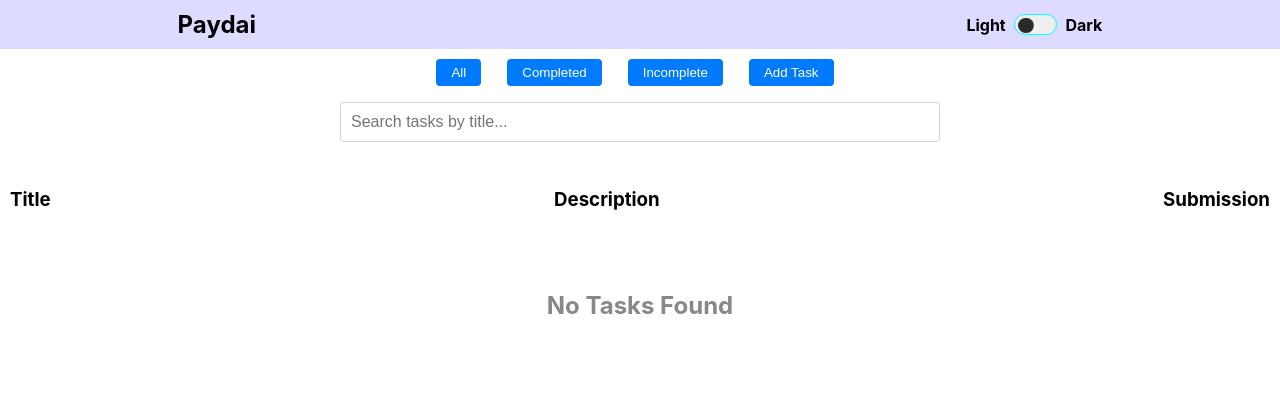
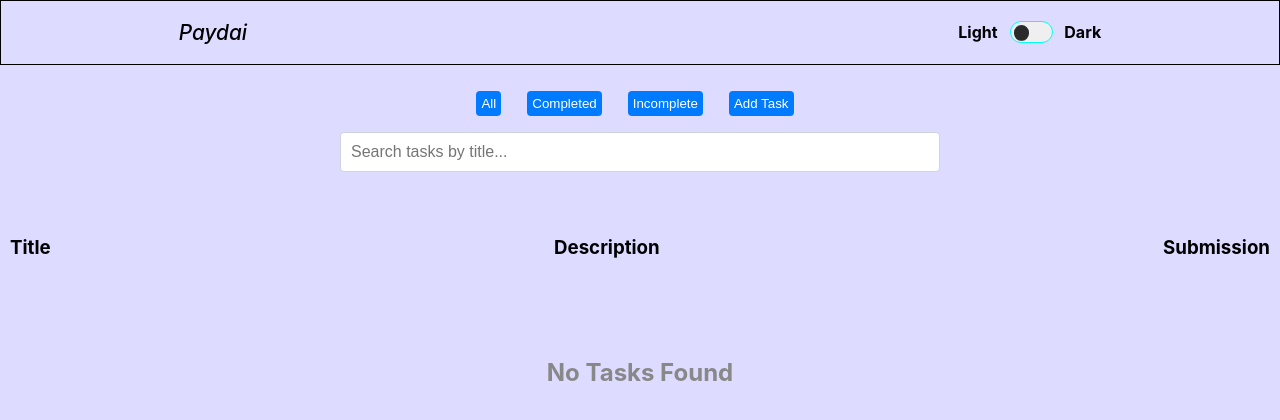
Before and after one commit to Asharma070320/Paydai-Project, a React (Create React App) app: page / in a window 1280 px wide. Shown: the top 420 px of the page. Built offline with nearby package versions, Linux system fonts and the light colour scheme.

Commit message:
Paydai Project

```diff
--- a/src/App.js
+++ b/src/App.js
@@ -1,16 +1,19 @@
-import React, { useState } from 'react'
-import './App.css'
-import Navbar from './container/Navbar'
-import TaskManager from './container/TaskManager'
+import React, { useState } from "react";
+
+import TaskManager from "./container/TaskManager";
+import Navbar from "./container/Navbar";
 
 const App = () => {
-  const[data,setData] = useState();
+  const [theme, setTheme] = useState(false);
+
+  const toggleTheme = () => setTheme(prevTheme => !prevTheme);
+
   return (
-    <div className='container'>
-      <Navbar  />
-      <TaskManager  />
+    <div style={{ backgroundColor: theme ? "black" : "#dddbff", color: theme ? "white" : "black", minHeight: "100vh" }}>
+      <Navbar theme={theme} toggleTheme={toggleTheme} />
+      <TaskManager theme={theme} />
     </div>
-  )
-}
+  );
+};
 
-export default App
+export default App;
--- a/src/container/Navbar.css
+++ b/src/container/Navbar.css
@@ -3,8 +3,13 @@
     justify-content: space-around;
     align-items: center;
     /* gap: 27rem; */
-    padding: 10px 0px;
-    /* border: 2px solid ; */
+    /* padding: 10px 0px; */
+    margin-bottom: 1rem;
+    border: 1.5px solid ;
+}
+.nav_container i{
+    font-size: 1.3rem;
+    font-weight: 500;
 }
 
 /* From Uiverse.io by cuzpq */
--- a/src/container/Navbar.js
+++ b/src/container/Navbar.js
@@ -1,21 +1,14 @@
-import React, { useState } from "react";
+import React from "react";
 import "./Navbar.css";
 
-const Navbar = (props) => {
-    const[theme,setTheme] = useState(false);
-    const check = (e) => {
-        setTheme(e.target.checked);
-    }
-
-
-
+const Navbar = ({ theme, toggleTheme }) => {
   return (
-    <div className="nav_container" style={{backgroundColor: theme ? "black":"#dddbff",color: theme ? "white":"black"}}>
-      <h2>Paydai</h2>
+    <div className="nav_container" style={{ backgroundColor: theme ? "black" : "#dddbff", color: theme ? "white" : "black" }}>
+      <i>Paydai</i>
       <div></div>
       <div className="toggleBtn">
         <h4>Light</h4>
-        <input type="checkbox" onChange={check} className="theme-checkbox"></input>
+        <input type="checkbox" checked={theme} onChange={toggleTheme} className="theme-checkbox" />
         <h4>Dark</h4>
       </div>
     </div>
--- a/src/container/TaskManager.css
+++ b/src/container/TaskManager.css
@@ -4,6 +4,7 @@
   flex-direction: column;
   align-items: center;
   padding: 10px 0;
+  /* border: 2px solid red; */
 }
 
 /* Button Container */
@@ -11,7 +12,8 @@
   display: flex;
   align-items: center;
   gap: 1rem;
-  margin-bottom: 1rem; /* Space between buttons and search bar */
+  margin-bottom: 1rem;
+   /* border: 2px solid; */
 }
 
 /* Search Bar Container */
@@ -69,7 +71,7 @@
 .deleteBtn {
     text-align: center;
   margin-right: 10px;
-  padding: 6px 15px;
+  padding: 5px 5px;
   border: none;
   border-radius: 4px;
   background-color: #007bff; /* Default background color */
--- a/src/container/TaskManager.js
+++ b/src/container/TaskManager.js
@@ -4,33 +4,22 @@ import { CSSTransition } from "react-transition-group";
 import "./TaskManager.css";
 import { toast, ToastContainer } from 'react-toastify';
 import "react-toastify/dist/ReactToastify.css";
-import {motion} from 'framer-motion'
+import { motion } from 'framer-motion';
 
-// Set the app element for accessibility
 Modal.setAppElement("#root");
 
-const TaskManager = () => {
-  // State for tasks
+const TaskManager = ({ theme }) => {
   const [arr, setArr] = useState([]);
-
-  // State for form fields
   const [title, setTitle] = useState("");
   const [description, setDescription] = useState("");
   const [date, setDate] = useState("");
-
-  // State for filters
   const [filter, setFilter] = useState("All");
-
-  // State for search
   const [searchTerm, setSearchTerm] = useState("");
-
-  // State for modals
   const [editIndex, setEditIndex] = useState(null);
   const [showAddModal, setShowAddModal] = useState(false);
   const [showDeleteModal, setShowDeleteModal] = useState(false);
   const [deleteIndex, setDeleteIndex] = useState(null);
 
-  // Load tasks from localStorage when component mounts
   useEffect(() => {
     const storedTasks = localStorage.getItem("tasks");
     if (storedTasks) {
@@ -38,20 +27,16 @@ const TaskManager = () => {
     }
   }, []);
 
-  // Save tasks to localStorage whenever tasks change
   useEffect(() => {
     localStorage.setItem("tasks", JSON.stringify(arr));
   }, [arr]);
 
-  // Filter tasks based on selected filter and search term
   const filteredTasks = arr.filter((task) => {
     const matchesFilter =
       filter === "All" ||
       (filter === "Completed" && task.completed) ||
       (filter === "Incomplete" && !task.completed);
-    const matchesSearch = task.title
-      .toLowerCase()
-      .includes(searchTerm.toLowerCase());
+    const matchesSearch = task.title.toLowerCase().includes(searchTerm.toLowerCase());
     return matchesFilter && matchesSearch;
   });
 
@@ -71,9 +56,7 @@ const TaskManager = () => {
     setShowAddModal(true);
   };
 
-  const closeAddModal = () => {
-    setShowAddModal(false);
-  };
+  const closeAddModal = () => setShowAddModal(false);
 
   const openDeleteModal = (index) => {
     setDeleteIndex(index);
@@ -87,7 +70,7 @@ const TaskManager = () => {
 
   const addTask = () => {
     if (title === "" || description === "" || date === "") {
-        error("Please add the details properly");
+      error("Please add the details properly");
     } else {
       const newTask = { title, description, dueDate: date, completed: false };
       setArr((prevArr) => [...prevArr, newTask]);
@@ -129,39 +112,32 @@ const TaskManager = () => {
   };
 
   const error = (text) => {
-    toast.error(text, {
-        position: "top-center"
-    });
+    toast.error(text, { position: "top-center" });
   };
 
   const success = (text) => {
-    toast.success(text, {
-        position: "top-center"
-    });
+    toast.success(text, { position: "top-center" });
   };
 
   return (
     <>
       <ToastContainer />
-      <div className="TaskManager_container">
+      <div className="TaskManager_container" style={{ backgroundColor: theme ? "black" : "#dddbff", color: theme ? "white" : "black" }}>
         <div className="btns">
-          <motion.button  whileTap={{ scale: 0.9 }} onClick={() => setFilter("All")} className={`button-name ${filter === "All" ? "active" : ""}`} role="button">
+          <motion.button whileTap={{ scale: 0.9 }} onClick={() => setFilter("All")} className={`button-name ${filter === "All" ? "active" : ""}`} role="button">
             All
           </motion.button>
-          <motion.button  whileTap={{ scale: 0.9 }}
-         onClick={() => setFilter("Completed")}
-          className={`button-name ${filter === "Completed" ? "active" : ""}`} role="button">
+          <motion.button whileTap={{ scale: 0.9 }} onClick={() => setFilter("Completed")} className={`button-name ${filter === "Completed" ? "active" : ""}`} role="button">
             Completed
           </motion.button>
-          <motion.button  whileTap={{ scale: 0.9 }} onClick={() => setFilter("Incomplete")} className={`button-name ${filter === "Incomplete" ? "active" : ""}`} role="button">
+          <motion.button whileTap={{ scale: 0.9 }} onClick={() => setFilter("Incomplete")} className={`button-name ${filter === "Incomplete" ? "active" : ""}`} role="button">
             Incomplete
           </motion.button>
-          <motion.button  whileTap={{ scale: 0.9 }} onClick={openAddModal} className="button-name" role="button">
+          <motion.button whileTap={{ scale: 0.9 }} onClick={openAddModal} className="button-name" role="button">
             Add Task
           </motion.button>
         </div>
 
-        {/* Search Bar */}
         <div className="search-bar-container">
           <input
             type="text"
@@ -173,7 +149,6 @@ const TaskManager = () => {
         </div>
       </div>
 
-      {/* Add/Edit Task Modal */}
       <Modal
         isOpen={showAddModal}
         onRequestClose={closeAddModal}
@@ -188,7 +163,7 @@ const TaskManager = () => {
           unmountOnExit
         >
           <div className="modal-content">
-            <h2 style={{textAlign:'center',textDecoration:'underline',marginBottom:'15px'}}>{editIndex !== null ? "Edit Task" : "Add Task"}</h2>
+            <h2 style={{ textAlign: 'center', textDecoration: 'underline', marginBottom: '15px' }}>{editIndex !== null ? "Edit Task" : "Add Task"}</h2>
             <label>
               Title:
               <input
@@ -214,17 +189,16 @@ const TaskManager = () => {
                 onChange={(e) => setDate(e.target.value)}
               />
             </label>
-            <motion.button  whileTap={{ scale: 0.9 }} onClick={editIndex !== null ? editTask : addTask}>
+            <motion.button whileTap={{ scale: 0.9 }} onClick={editIndex !== null ? editTask : addTask}>
               {editIndex !== null ? "Save Changes" : "Add Task"}
             </motion.button>
-            <motion.button  whileTap={{ scale: 0.9 }} onClick={closeAddModal} className="cancel">
+            <motion.button whileTap={{ scale: 0.9 }} onClick={closeAddModal} className="cancel">
               Cancel
             </motion.button>
           </div>
         </CSSTransition>
       </Modal>
 
-      {/* Delete Confirmation Modal */}
       <Modal
         isOpen={showDeleteModal}
         onRequestClose={closeDeleteModal}
@@ -233,10 +207,10 @@ const TaskManager = () => {
         overlayClassName="Overlay"
       >
         <h2>Are you sure you want to delete this task?</h2>
-        <motion.button  whileTap={{ scale: 0.9 }} onClick={removeBtn} className="confirm">
+        <motion.button whileTap={{ scale: 0.9 }} onClick={removeBtn} className="confirm">
           Yes, Delete
         </motion.button>
-        <motion.button  whileTap={{ scale: 0.9 }} onClick={closeDeleteModal} className="cancel">
+        <motion.button whileTap={{ scale: 0.9 }} onClick={closeDeleteModal} className="cancel">
           Cancel
         </motion.button>
       </Modal>
@@ -264,17 +238,11 @@ const TaskManager = () => {
               </h3>
               <p>{data.description}</p>
               <div>
-                <p>Date:-{data.dueDate}</p>
-                <motion.button  whileTap={{ scale: 0.9 }}
-                  className="completeBtn"
-                  onClick={() => completeTask(idx)}
-                >
+                <p>Date: {data.dueDate}</p>
+                <motion.button whileTap={{ scale: 0.9 }} className="completeBtn" onClick={() => completeTask(idx)}>
                   {data.completed ? "Mark Incomplete" : "Mark Complete"}
                 </motion.button>
-                <motion.button  whileTap={{ scale: 0.9 }}
-                  className="deleteBtn"
-                  onClick={() => openDeleteModal(idx)}
-                >
+                <motion.button whileTap={{ scale: 0.9 }} className="deleteBtn" onClick={() => openDeleteModal(idx)}>
                   Delete
                 </motion.button>
               </div>
```
